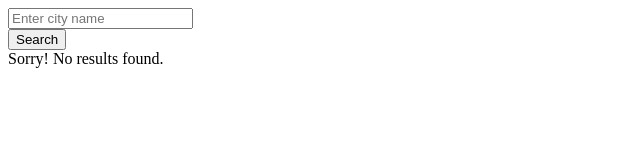
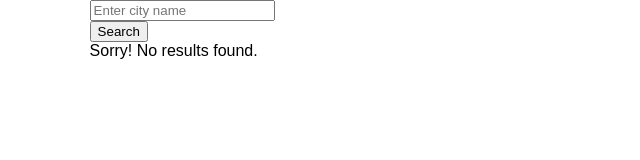
Before and after one commit to mvishrutaxioned/AJAX-Task2, a plain HTML site: page index.html in a window 1280 px wide. Shown: the whole page, without its empty margins (0-640 px from the left). Drawn offline with nearby package versions, Linux system fonts and the light colour scheme.

Commit message:
added recommended fixed

```diff
--- a/index.html
+++ b/index.html
@@ -7,13 +7,14 @@
     <meta name="viewport" content="width=device-width, initial-scale=1, maximum-scale=1">
     <link rel="shortcut icon" href="favicon.ico" />
     <link rel="stylesheet" media="screen" href="assets/vendor/font-awesome/css/all.min.css" >
-    <link rel="stylesheet" media="screen" href="assets/css/style.css" >
+    <link rel="stylesheet" media="screen" href="assets/css/styles.css" >
   </head>
   <body>
     <!--container start-->
     <div class="container">
-      <!--header section start-->
-      <header>
+      <!--main section start-->
+      <main>
+        <section class="header">
           <div class="wrapper">
             <form action="#FIXME" method="get" id="whetherForm">
               <div>
@@ -22,15 +23,14 @@
               <button type="submit">Search</button>
             </form>
           </div>
-      </header>
-      <!--header section ends-->
-      <!--main section start-->
-      <main>
+        </section>
+        <section class="content">
           <div class="wrapper">
-        </div>
             <div class="sorry">
               Sorry! No results found.
             </div>
+          </div>
+        </section>
       </main>
       <!--main section end-->
     </div>
```
Lines whose indentation alone changed are shown as unchanged.
